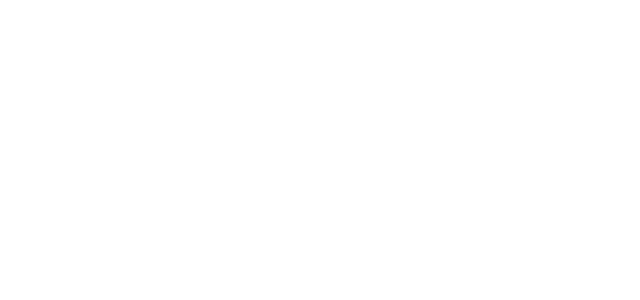
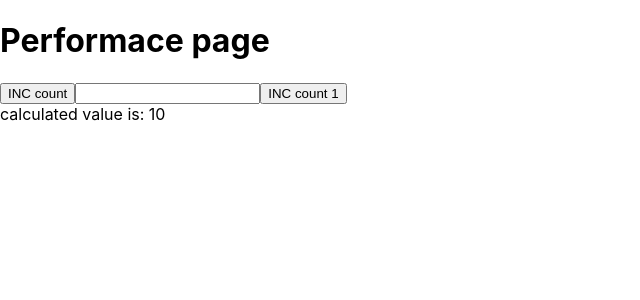
Before and after one commit to harshareddy979/21sepreactjs, a React (Create React App) app: page /performance in a window 1280 px wide. Before the commit this address had no page. Shown: the top 300 px of the page, without its empty margins (0-640 px from the left). Built offline with nearby package versions, Linux system fonts and the light colour scheme.

Commit message:
added performance and network calls

```diff
--- a/package.json
+++ b/package.json
@@ -6,6 +6,7 @@
     "@testing-library/jest-dom": "^5.17.0",
     "@testing-library/react": "^13.4.0",
     "@testing-library/user-event": "^13.5.0",
+    "axios": "^1.7.7",
     "react": "^18.3.1",
     "react-dom": "^18.3.1",
     "react-icons": "^5.3.0",
--- /dev/null
+++ b/src/Componets/ApiCalls.js
@@ -0,0 +1,27 @@
+import axios from "axios";
+import React, { useState } from "react";
+
+function ApiCalls(){
+    const [data,setData]=useState()
+    async function getData(){
+        try{
+            var response=await axios.get("https://jsonplaceholder.typicode.com/posts/1")
+            console.log(response.data);
+            setData(response.data)
+        }
+        catch(e){
+
+        }
+    }
+    return(
+        <div>
+            <h1>Api Calls</h1>
+            {data && data.title}
+            <div>
+                <button onClick={()=>getData()}>getData</button>
+            </div>
+        </div>
+    )
+}
+
+export default ApiCalls
--- a/src/Componets/NavBar.js
+++ b/src/Componets/NavBar.js
@@ -1,8 +1,9 @@
-import React from "react";
+import React, { memo } from "react";
 import { Link } from "react-router-dom";
 import "./NavBar.css";
 
 function NavBar(){
+    console.log("NavBar is getting called")
     return(
         <div className="navbar">
             <Link to='/'>MainPage</Link>
@@ -14,4 +15,4 @@ function NavBar(){
     )
 }
 
-export default NavBar;
+export default memo(NavBar);
--- /dev/null
+++ b/src/Componets/performance.js
@@ -0,0 +1,29 @@
+import React, { useMemo, useState } from "react";
+
+function Performance(){
+    const [count,setCount]=useState(0);
+    var calculatedValue=useMemo(()=> bigCalculation(count),[count])
+    const [name,setName]=useState('')
+    const [count1,setCount1]=useState(0)
+    return(
+        <div>
+            <h1>Performace page</h1>
+            <div>
+                <button onClick={()=>setCount(count+1)}>INC count</button>
+                <input type="text" onChange={(e)=>setName(e.target.value)}></input>
+                <button onClick={()=>setCount1(count1+1)}>INC count 1</button>
+            </div>
+            {"calculated value is: "+calculatedValue}
+        </div>
+    )
+}
+
+function bigCalculation(num){
+    console.log("big calculation is getting called");
+    for(let i=0;i<10;i++){
+        num=num+1;
+    }
+    return num;
+}
+
+export default Performance;
--- a/src/index.js
+++ b/src/index.js
@@ -12,6 +12,8 @@ import ContactPage from './Componets/ContactPage';
 import Context from './Componets/Context';
 import UseEffect from './Componets/UseEffect';
 import UseRef from './Componets/UseRef';
+import Performance from './Componets/performance';
+import ApiCalls from './Componets/ApiCalls';
 
 const root = ReactDOM.createRoot(document.getElementById('root'));
 root.render(
@@ -25,6 +27,8 @@ root.render(
             <Route path='/context' element={<Context/>}></Route>
             <Route path='/useeffect' element={<UseEffect/>}></Route>
             <Route path='/useRef' element={<UseRef/>}></Route>
+            <Route path='/performance' element={<Performance/>}></Route>
+            <Route path='/apicalls' element={<ApiCalls/>}></Route>
         </Routes>
     </BrowserRouter>
 
```
Also changed, not shown: 1 other file (tests, documents, lock files or other folders).
